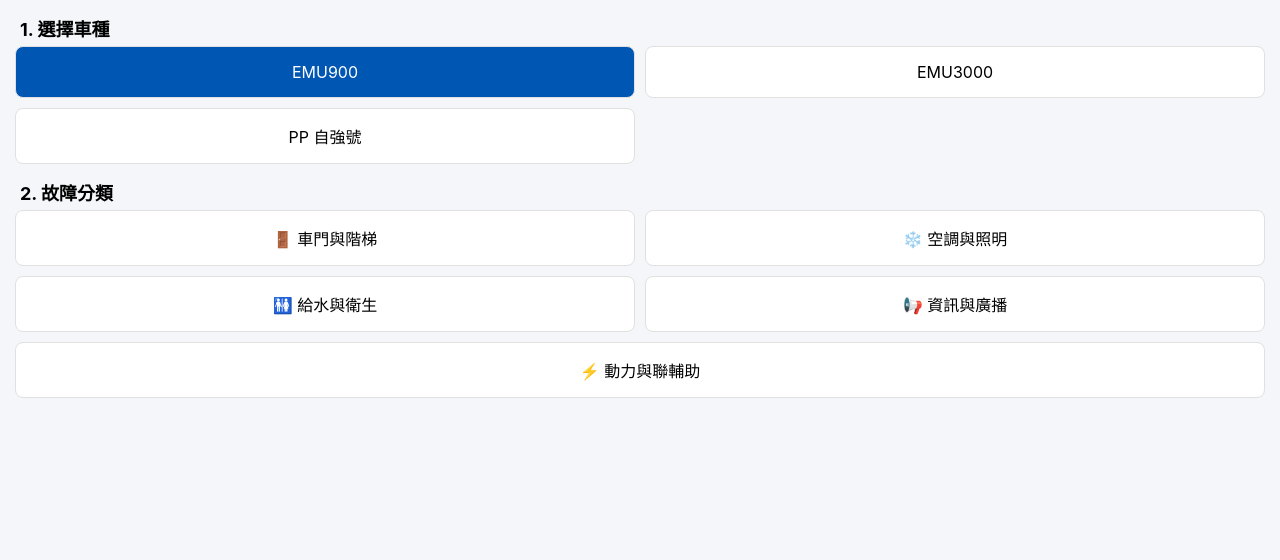
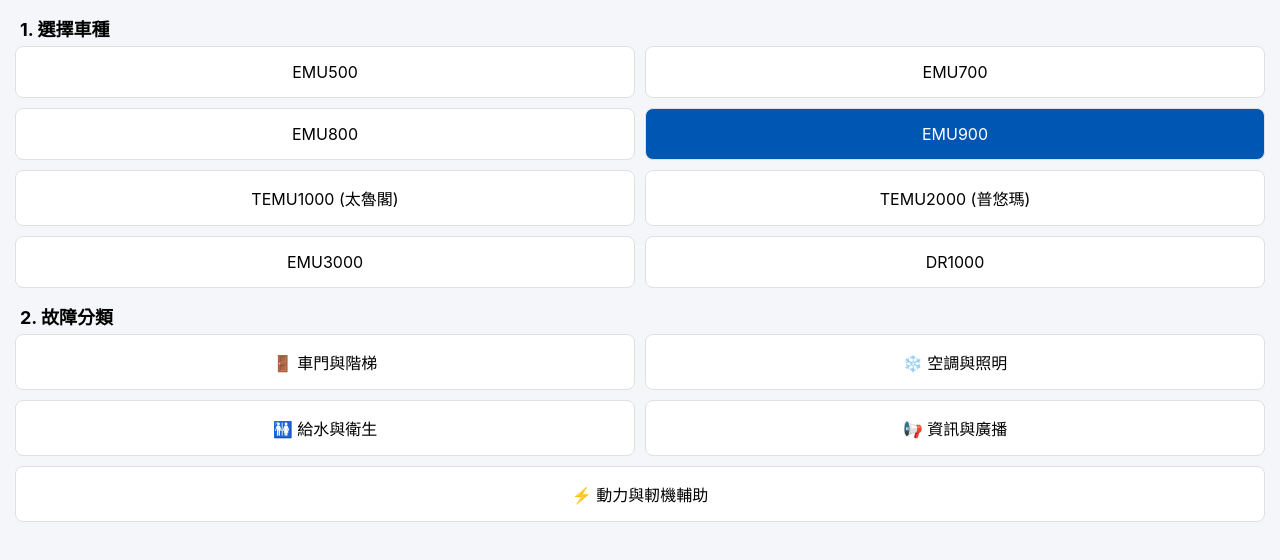
Before and after one commit to Aoi30071/my-train-assistant, a plain HTML site: page index.html in a window 1280 px wide. Both pictures are taken after a click on the element "EMU900". Shown: the part 110-670 px from the top of the page. Drawn offline with Linux system fonts and the light colour scheme.

Commit message:
Update index.html

```diff
--- a/index.html
+++ b/index.html
@@ -25,9 +25,14 @@
 
     <div class="section-title">1. 選擇車種</div>
     <div class="grid-container" id="trainSelector">
+        <div class="btn" onclick="selectTrain('emu500', this)">EMU500</div>
+        <div class="btn" onclick="selectTrain('emu700', this)">EMU700</div>
+        <div class="btn" onclick="selectTrain('emu800', this)">EMU800</div>
         <div class="btn" onclick="selectTrain('emu900', this)">EMU900</div>
+        <div class="btn" onclick="selectTrain('temu1000', this)">TEMU1000 (太魯閣)</div>
+        <div class="btn" onclick="selectTrain('temu2000', this)">TEMU2000 (普悠瑪)</div>
         <div class="btn" onclick="selectTrain('emu3000', this)">EMU3000</div>
-        <div class="btn" onclick="selectTrain('pp_train', this)">PP 自強號</div>
+        <div class="btn" onclick="selectTrain('dr1000', this)">DR1000</div>
     </div>
 
     <div id="categorySection" class="hidden">
@@ -37,7 +42,7 @@
             <div class="btn" onclick="loadFaults('hvac', this)">❄️ 空調與照明</div>
             <div class="btn" onclick="loadFaults('water', this)">🚻 給水與衛生</div>
             <div class="btn" onclick="loadFaults('pids', this)">📢 資訊與廣播</div>
-            <div class="btn full-width" onclick="loadFaults('brake', this)">⚡ 動力與聯輔助</div>
+            <div class="btn full-width" onclick="loadFaults('brake', this)">⚡ 動力與軔機輔助</div>
         </div>
     </div>
 
@@ -67,14 +72,14 @@
 
             try {
                 const response = await fetch(`data/troubleshooting/${selectedTrain}.md`);
-                if (!response.ok) throw new Error('找不到該車種的資料檔案');
+                if (!response.ok) throw new Error('尚未建立該車種的資料檔案 (.md)');
                 const text = await response.text();
 
                 const sections = text.split('### ');
                 const targetSection = sections.find(s => s.startsWith(category));
 
                 if (!targetSection) {
-                    listContainer.innerHTML = "<div class='fault-item'>此分類目前尚無資料。</div>";
+                    listContainer.innerHTML = "<div class='fault-item'>此分類目前尚無資料，等妳來補充！</div>";
                     return;
                 }
 
@@ -92,7 +97,7 @@
                 listContainer.innerHTML = htmlContent || "<div class='fault-item'>此分類目前尚無資料。</div>";
 
             } catch (error) {
-                listContainer.innerHTML = `<div class='fault-item'>讀取失敗: ${error.message}</div>`;
+                listContainer.innerHTML = `<div class='fault-item'>讀取失敗: ${error.message}<br><small>提示：請確認 data/troubleshooting/ 目錄下是否有建立 ${selectedTrain}.md 檔案</small></div>`;
             }
         }
     </script>
```
